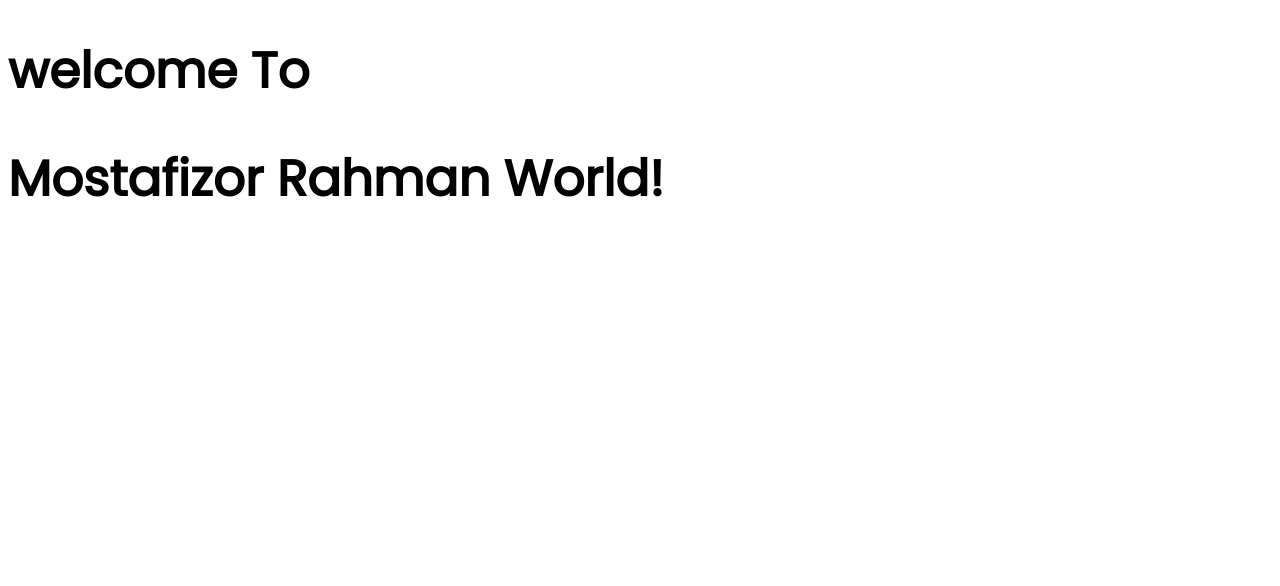
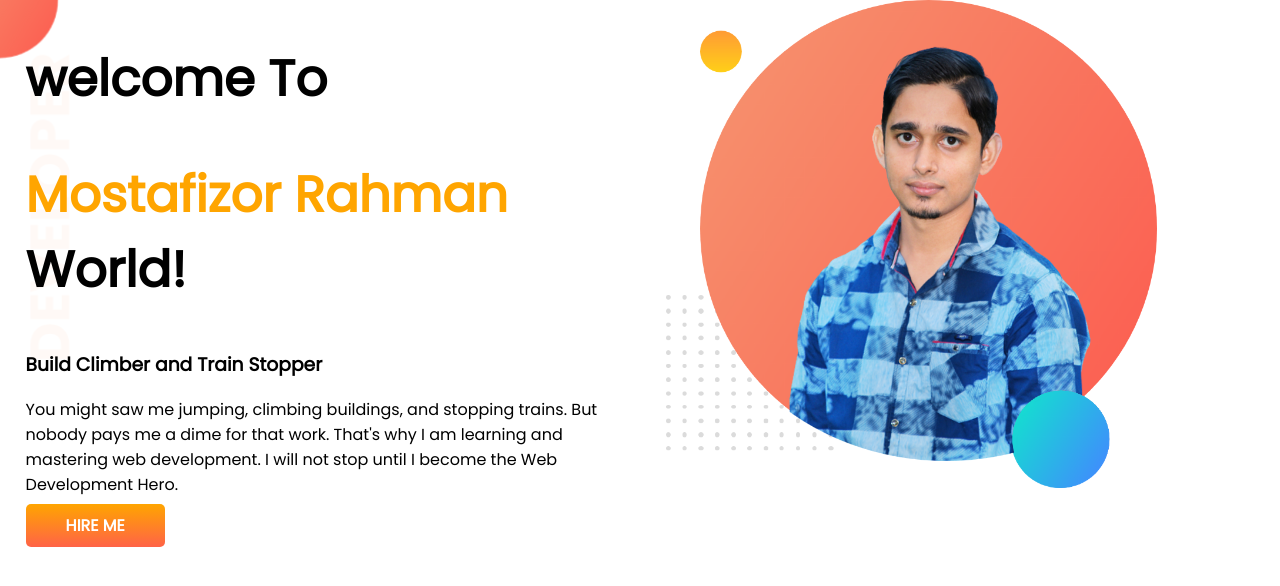
Before and after one commit to MostafizorRahman/developer-portfolio, a plain HTML site: page index.html in a window 1280 px wide. Drawn offline with Linux system fonts and the light colour scheme.

Commit message:
top-banner added

```diff
--- a/index.html
+++ b/index.html
@@ -11,8 +11,19 @@
     <link rel="stylesheet" href="style.css">
 </head>
 <body>
-    <H1>welcome To</H1>
-    <h1>Mostafizor Rahman World!</h1>
+    <section class="top-banner">
+        <div class="half-width">
+            <H1>welcome To</H1>
+            <h1><span class="orange-color">Mostafizor Rahman </span>World!</h1>
+            <h3>Build Climber and Train Stopper</h3>
+            <p>You might saw me jumping, climbing buildings, and stopping trains. But nobody pays me a dime for that work. That's why I am learning and mastering web development. I will not stop until I become the Web Development Hero.</p>
+            <a class="link-button" target="_blank" href="https://www.linkedin.com/company/programminghero/">HIRE ME</a>
+        </div>
+        <div class="half-width">
+            <img src="images/my-bg photo1.png" alt="">
+        </div>
+    </section>
+
 
 </body>
 </html>
--- a/style.css
+++ b/style.css
@@ -1,6 +1,33 @@
 body{
     font-family: 'Poppins', sans-serif;
+    margin: 0;
 }
 h1{
     font-size: 50px;
 }
+.orange-color{
+    color:orange;
+}
+section{
+    display: flex;
+}
+.half-width{
+    width: 50%;
+    padding-left: 2%;
+}
+.half-width img{
+    width: 80%;
+}
+.link-button{
+    text-decoration: none;
+    background-image: linear-gradient(orange, tomato);
+    padding: 10px 40px;
+    color: white;
+    font-weight: 700;
+    border-radius: 5px;
+
+}
+.top-banner{
+    background-image: url(images/top-banner.png);
+    background-repeat: no-repeat;
+}
```
